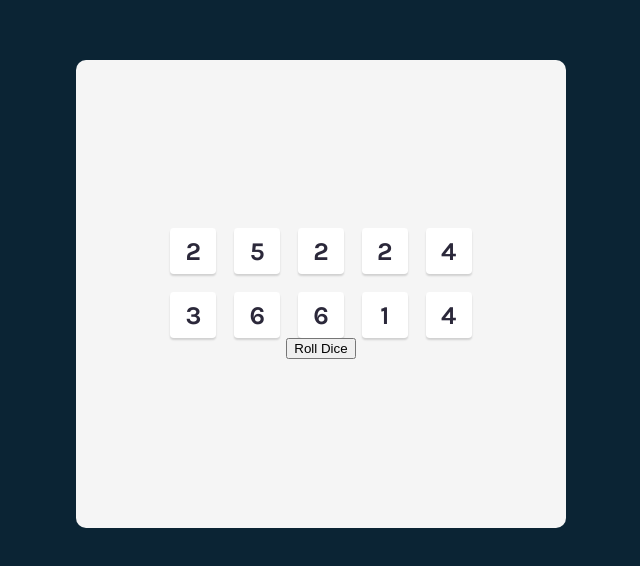
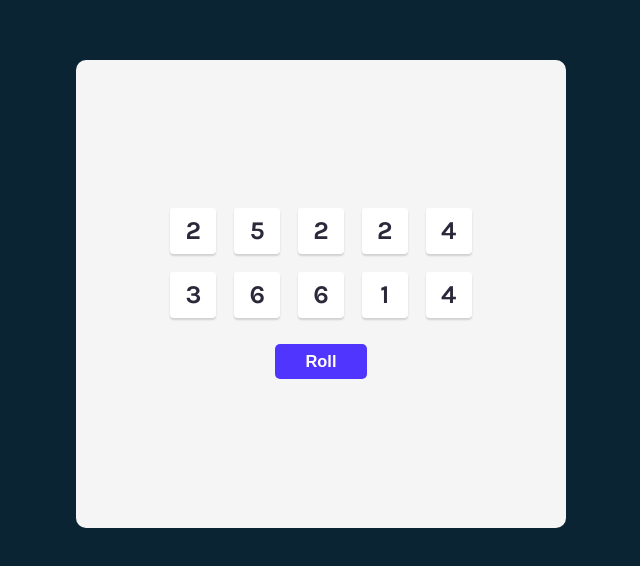
Before and after one commit to komalgill0310/tenzies_game, a React (Vite) app: page / in a window 1280 px wide. Shown: the part 106-672 px from the top of the page, without its empty margins (319-959 px from the left). Built offline with nearby package versions, Linux system fonts and the light colour scheme.

Commit message:
styled the roll button

```diff
--- a/src/App.css
+++ b/src/App.css
@@ -39,3 +39,20 @@ main {
   box-shadow: 0px 2px 2px 0px rgba(0, 0, 0, 0.15);
   cursor: pointer;
 }
+
+.btn-roll-dice {
+  /*Box model stuff*/
+  width: 92.16px;
+  height: 35.84px;
+  margin-top: 26px;
+  border: none;
+  border-radius: 5px;
+  background-color: #5035ff;
+  /*Typography stuff*/
+  font-size: 16.384px;
+  font-weight: 700;
+  text-align: center;
+  color: #fff;
+  /*Miscellaneous*/
+  cursor: pointer;
+}
--- a/src/App.jsx
+++ b/src/App.jsx
@@ -28,7 +28,7 @@ function App() {
       <div className="die-container">
         {diceElements}
       </div>
-      <button onClick={handleRollDiceButtonClick}>Roll Dice</button>
+      <button onClick={handleRollDiceButtonClick} className="btn-roll-dice">Roll</button>
     </main>
   )
 }
```
